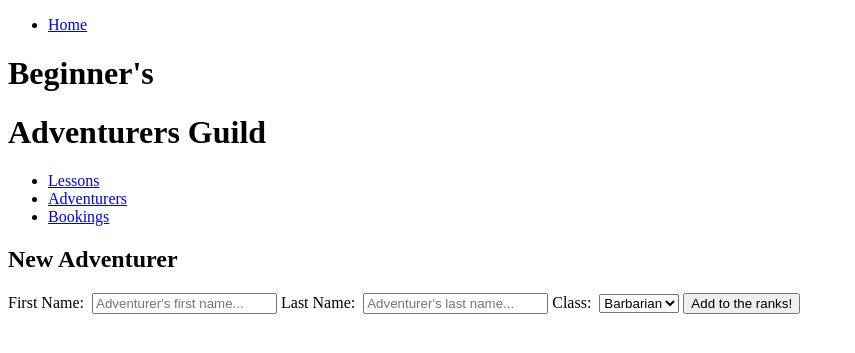
After one commit to ConnorJRob/connor-module1-project, a Flask app: page /adventurers/new in a window 1280 px wide. The commit adds this page. Shown: the top 353 px of the page, without its empty margins (0-855 px from the left). Run offline with Flask 2, Linux system fonts and the light colour scheme.

Commit message:
Edit Adventurer template & route established and tested

```diff
--- a/controllers/adventurer_controller.py
+++ b/controllers/adventurer_controller.py
@@ -5,7 +5,53 @@ import repositories.adventurer_repository as adventurer_repository
 
 adventurers_blueprint = Blueprint("adventurers", __name__)
 
+# SHOW ALL
+# GET '/adventurers
 @adventurers_blueprint.route("/adventurers")
 def adventurers():
     adventurers = adventurer_repository.select_all()
     return render_template("adventurers/index.html", adventurers=adventurers)
+
+# SHOW
+# GET '/adventurers/id
+@adventurers_blueprint.route("/adventurers/<id>")
+def show(id):
+    adventurer = adventurer_repository.select(id)
+    lessons = adventurer_repository.lessons(adventurer)
+    return render_template("adventurers/show.html", adventurer=adventurer, lessons=lessons)
+
+# NEW
+# GET '/lessons/new
+@adventurers_blueprint.route("/adventurers/new")
+def new_adventurer():
+    return render_template("adventurers/new.html")
+
+# CREATE
+# POST '/adventurers'
+@adventurers_blueprint.route("/adventurers", methods=['POST'])
+def create_adventurer():
+    first_name = request.form['adventurer-first-name']
+    last_name = request.form['adventurer-last-name']
+    adventurer_class = request.form['adventurer-class']
+    adventurer = Adventurer(first_name, last_name, adventurer_class)
+    adventurer_repository.save(adventurer)
+    return redirect("/adventurers")
+
+# EDIT
+# GET '/adventurers/<id>/edit'
+@adventurers_blueprint.route("/adventurers/<id>/edit")
+def edit_adventurer(id):
+    adventurer = adventurer_repository.select(id)
+    adventurer_classes = ["Barbarian", "Bard", "Cleric", "Druid", "Fighter", "Monk", "Paladin", "Ranger", "Rogue", "Sorcerer", "Warlock", "Wizard"]
+    return render_template("adventurers/edit.html", adventurer=adventurer, adventurer_classes=adventurer_classes)
+
+# UPDATE
+# PUT '/adventurers/<id>'
+@adventurers_blueprint.route("/adventurers/<id>", methods=['POST'])
+def update_adventurer(id):
+    adventurer = adventurer_repository.select(id)
+    adventurer.first_name = request.form['adventurer-first-name']
+    adventurer.last_name = request.form['adventurer-last-name']
+    adventurer.adventurer_class = request.form['adventurer-class']
+    adventurer_repository.update_adventurer(adventurer)
+    return redirect("/adventurers")
--- a/templates/adventurers/index.html
+++ b/templates/adventurers/index.html
@@ -13,7 +13,7 @@
             </div>
             {% for adventurer in adventurers %}
             <div>
-                <a href="/adventurer/{{adventurer.id}}">{{adventurer.first_name}}&nbsp;{{adventurer.last_name}}</a>
+                <a href="/adventurers/{{adventurer.id}}">{{adventurer.first_name}}&nbsp;{{adventurer.last_name}}</a>
                 <p></p>
             </div>
             {% endfor %}
--- /dev/null
+++ b/templates/adventurers/new.html
@@ -0,0 +1,44 @@
+{% extends 'base.html'%}
+
+{% block content %}
+<h2>New Adventurer</h2>
+
+<form action="/adventurers" method="post">
+    <label for="adventurer-first-name">First Name:&nbsp;</label>
+    <input
+        type="text"
+        name="adventurer-first-name"
+        id="adventurer-first-name"
+        placeholder="Adventurer's first name..."
+        required>
+
+    <label for="adventurer-last-name">Last Name:&nbsp;</label>
+    <input
+        type="text"
+        name="adventurer-last-name"
+        id="adventurer-last-name"
+        placeholder="Adventurer's last name..."
+        required>
+
+    <label for="adventurer-class">Class:&nbsp;</label>
+    <select
+    id="adventurer-class"
+    name="adventurer-class">
+    <option value=Barbarian>Barbarian</option>
+    <option value=Bard>Bard</option>
+    <option value=Cleric>Cleric</option>
+    <option value=Druid>Druid</option>
+    <option value=Fighter>Fighter</option>
+    <option value=Monk>Monk</option>
+    <option value=Paladin>Paladin</option>
+    <option value=Ranger>Ranger</option>
+    <option value=Rogue>Rogue</option>
+    <option value=Sorcerer>Sorcerer</option>
+    <option value=Warlock>Warlock</option>
+    <option value=Wizard>Wizard</option>
+    </select>
+
+    <button type="submit">Add to the ranks!</button>
+
+</form>
+{% endblock %}
```
Also changed, not shown: controllers/lesson_controller.py (+25 -0 lines), templates/adventurers/edit.html (added, +37 -0 lines), templates/adventurers/show.html (+28 -0 lines), templates/lessons/new.html (added, +44 -0 lines), templates/lessons/show.html (+18 -0 lines), templates/enrolments/new.html (added).
